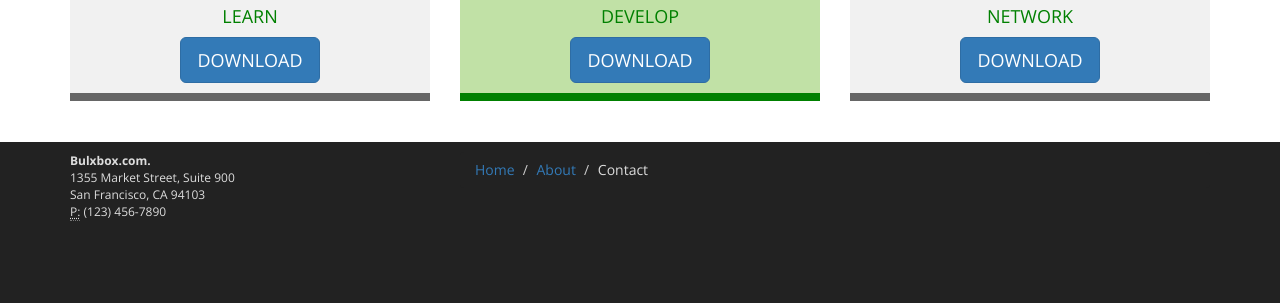
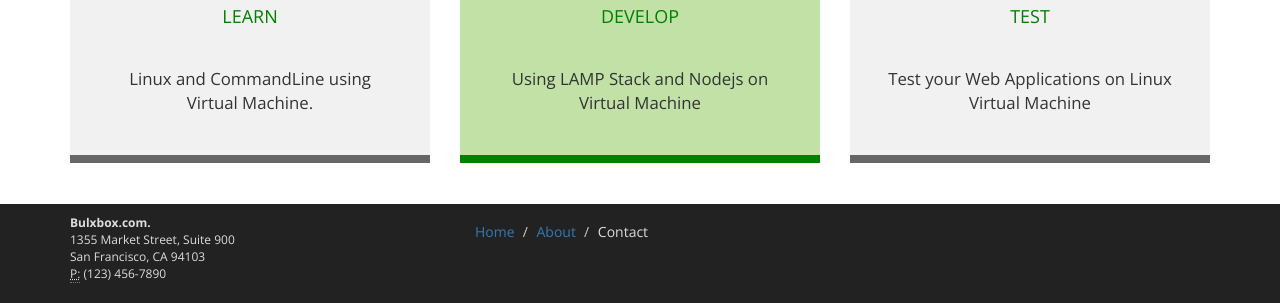
Before and after one commit to Nnaji/bulxbox, a website: page index.html in a window 1280 px wide. Shown: the part 585-888 px from the top of the page. Before the commit the page ends 826 px from the top, so only its background shows below. Drawn offline with nearby package versions, Linux system fonts and the light colour scheme; files that its build step writes are made by us from their sources.

Commit message:
index page template created

```diff
--- a/index.html
+++ b/index.html
@@ -79,7 +79,9 @@
 
                         <h4>LEARN</h4>
                         <p>
-                                <a class="btn btn-primary btn-lg" href="#" role="button">DOWNLOAD</a>
+                                Linux and CommandLine
+                                using Virtual Machine.
+
                         </p>
                     </div>
                     </div>
@@ -89,7 +91,8 @@
 
                             <h4>DEVELOP</h4>
                         <p>
-                                <a class="btn btn-primary btn-lg" href="#" role="button">DOWNLOAD</a>
+                            Using LAMP Stack and Nodejs on Virtual Machine <br>
+                               <!-- <a class="btn btn-primary btn-lg" href="#" role="button">DOWNLOAD</a> -->
                         </p>
                             </div>
                     </div>
@@ -97,10 +100,11 @@
                             <div class="item network">
                             <i class="fa fa-code fa-3x marketing" aria-hidden="true"></i>
 
-                            <h4>NETWORK</h4>
+                            <h4>TEST</h4>
 
                         <p>
-                                <a class="btn btn-primary btn-lg" href="#" role="button">DOWNLOAD</a>
+                            Test your Web Applications on Linux Virtual Machine
+
                         </p>
 
                     </div>
--- a/package.json
+++ b/package.json
@@ -18,10 +18,10 @@
         "gulp-less": "^3.4.0",
         "gulp-minify-css": "^1.2.4",
         "gulp-rename": "^1.2.2",
-        "gulp-sourcemaps": "^2.6.3",
+        "gulp-sourcemaps": "^2.6.4",
         "gulp-uglify": "^3.0.0",
         "image-min": "^0.3.2",
-        "jquery": "^3.2.1"
+        "jquery": "^3.3.1"
     },
     "dependencies": {
         "font-awesome": "^4.7.0",
--- a/src/styles/main.less
+++ b/src/styles/main.less
@@ -117,12 +117,19 @@ body {
     font-size: 1.2em;
     border-bottom: 8px solid #666;
     padding-top: 5px;
+    &:hover {
+      background-color: rgba(211, 199, 199, 0.363);
+
+    }
     i {
       border-bottom: 2px solid white;
       padding-bottom: 10px;
     }
     h4{
       color: green;
+    }
+    p {
+      padding: 30px 35px;
     }
 
   }
```
Also changed, not shown: 1 other file.
